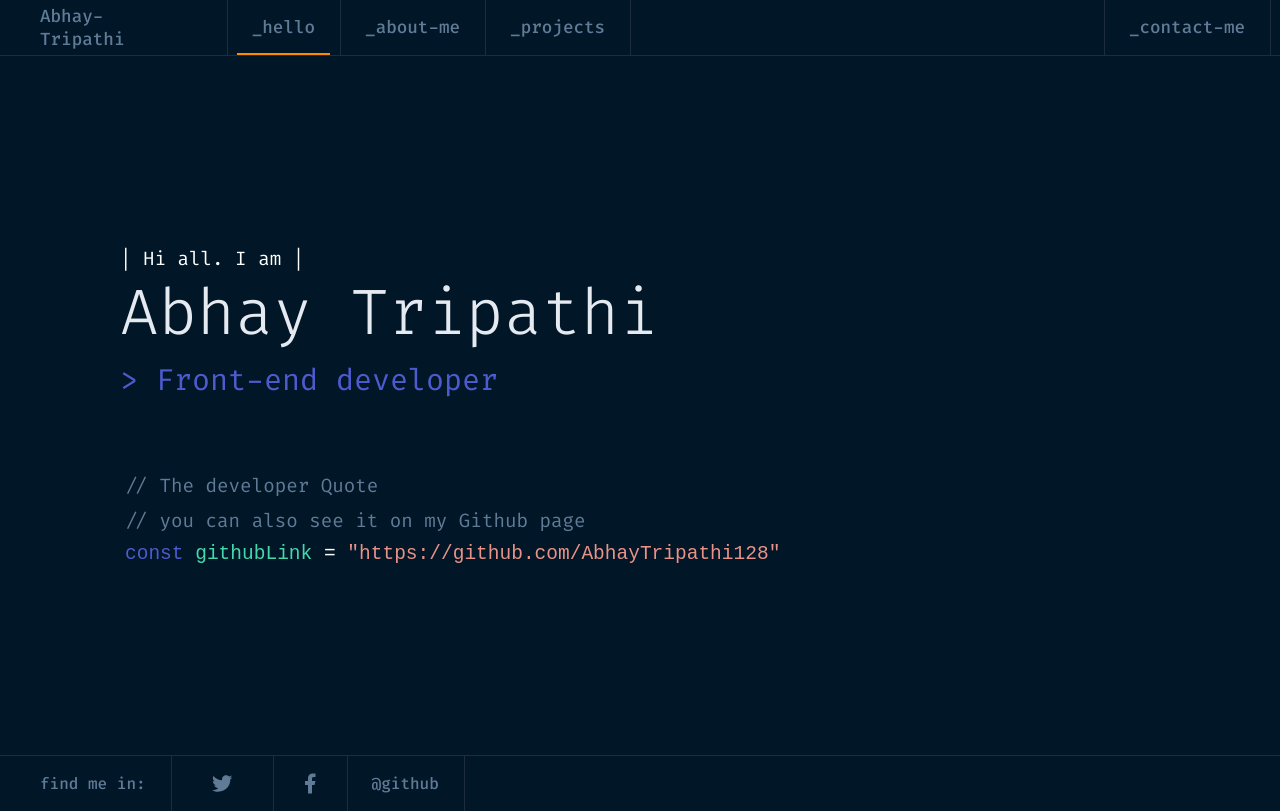
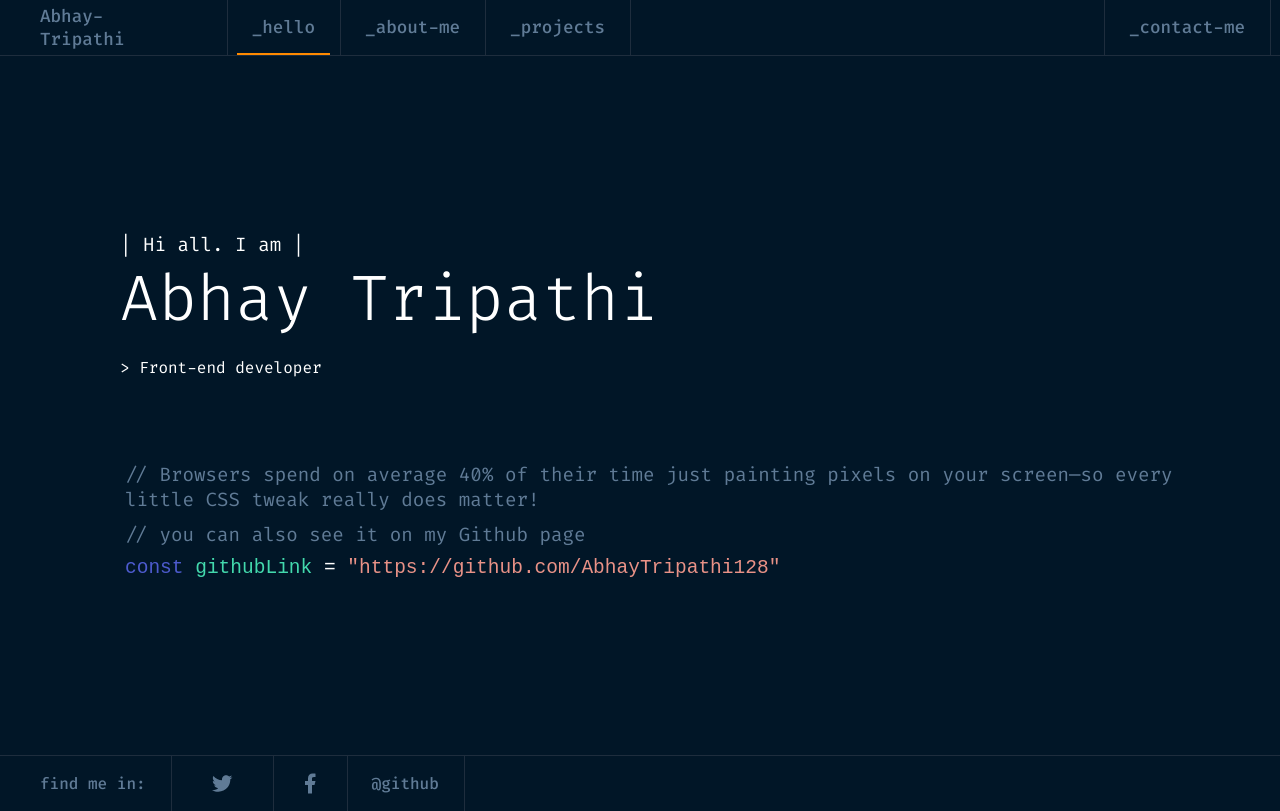
Before and after one commit to AbhayTripathi128/my_portfolio, a React (Vite) app: page / in a window 1280 px wide. Built offline with nearby package versions, Linux system fonts and the light colour scheme.

Commit message:
Commit Done

```diff
--- a/src/components/MainContent.jsx
+++ b/src/components/MainContent.jsx
@@ -8,12 +8,12 @@ const MainContent = () => {
         {/* Left Text Section */}
         <div className="text-section">
           <h1>| Hi all. I am |</h1>
-          <h2 className="name">Abhay Tripathi</h2> {/* Fixed className typo */}
-          <p className="Frontend">&gt; Front-end developer</p>
+          <h2 className="nayu5 meme">Abhay Tripathi</h2> {/* Fixed className typo */}
+          <p className="Fr-aontend">&gt; Front-end developer</p>
           <br />
           <br />
           <br />
-          <p className="instructions">// The developer Quote</p>
+          <p className="instructions">// Browsers spend on average 40% of their time just painting pixels on your screen—so every little CSS tweak really does matter!</p>
           <p className="instructions">// you can also see it on my Github page</p>
           <code>
             <span className="const">const</span>{" "}
```
